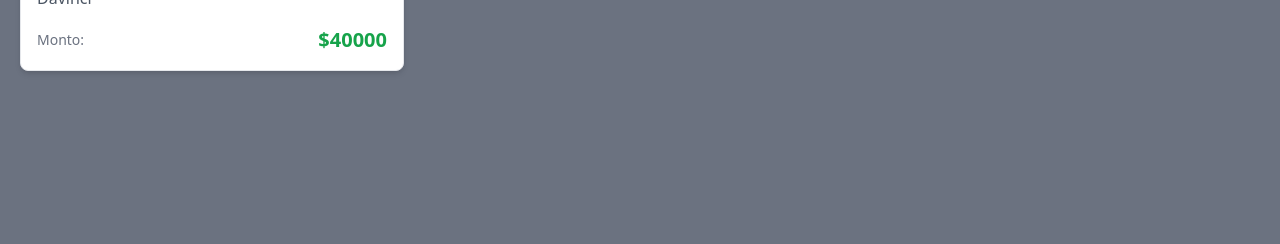
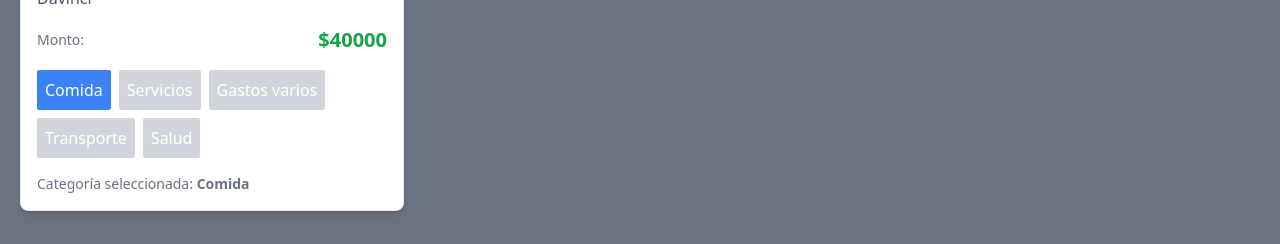
Before and after one commit to Lau-szutner/p2-ah-fullstack, a React (Vite) app in the folder Client/: page / in a window 1280 px wide. Shown: the part 239-483 px from the top of the page. Built offline with nearby package versions, Linux system fonts and the light colour scheme.

Commit message:
agrego categorias

```diff
--- a/Client/src/components/Spend.jsx
+++ b/Client/src/components/Spend.jsx
@@ -1,6 +1,23 @@
-import React from 'react';
+import React, { useState } from 'react';
 
 const Spend = ({ title, description, amount }) => {
+  // Estado para manejar la categoría seleccionada
+  const [categoria, setCategoria] = useState('Comida'); // Valor inicial de la categoría
+
+  // Array con las categorías disponibles
+  const categorias = [
+    'Comida',
+    'Servicios',
+    'Gastos varios',
+    'Transporte',
+    'Salud',
+  ];
+
+  // Función para manejar el clic en una categoría
+  const handleCategoriaClick = (categoriaSeleccionada) => {
+    setCategoria(categoriaSeleccionada); // Actualiza el estado con la categoría seleccionada
+  };
+
   return (
     <div className="bg-white p-4 rounded-lg shadow-md border border-gray-200 w-full max-w-sm">
       <h2 className="text-lg font-semibold text-gray-800">{title}</h2>
@@ -9,6 +26,29 @@ const Spend = ({ title, description, amount }) => {
         <span className="text-gray-500 text-sm">Monto:</span>
         <span className="text-green-600 font-bold text-xl">${amount}</span>
       </div>
+
+      {/* Categorías */}
+      <div className="mt-4 flex flex-wrap gap-2">
+        {categorias.map((categoriaOption) => (
+          <div
+            key={categoriaOption}
+            onClick={() => handleCategoriaClick(categoriaOption)}
+            className={`cursor-pointer p-2 rounded-sm text-white text-center ${
+              categoria === categoriaOption
+                ? 'bg-blue-500' // Estilo para la categoría seleccionada
+                : 'bg-gray-300'
+            }`}
+          >
+            {categoriaOption}
+          </div>
+        ))}
+      </div>
+
+      {/* Mostrar la categoría seleccionada */}
+      <div className="mt-4 text-sm text-gray-500">
+        <span>Categoría seleccionada: </span>
+        <span className="font-bold">{categoria}</span>
+      </div>
     </div>
   );
 };
```
